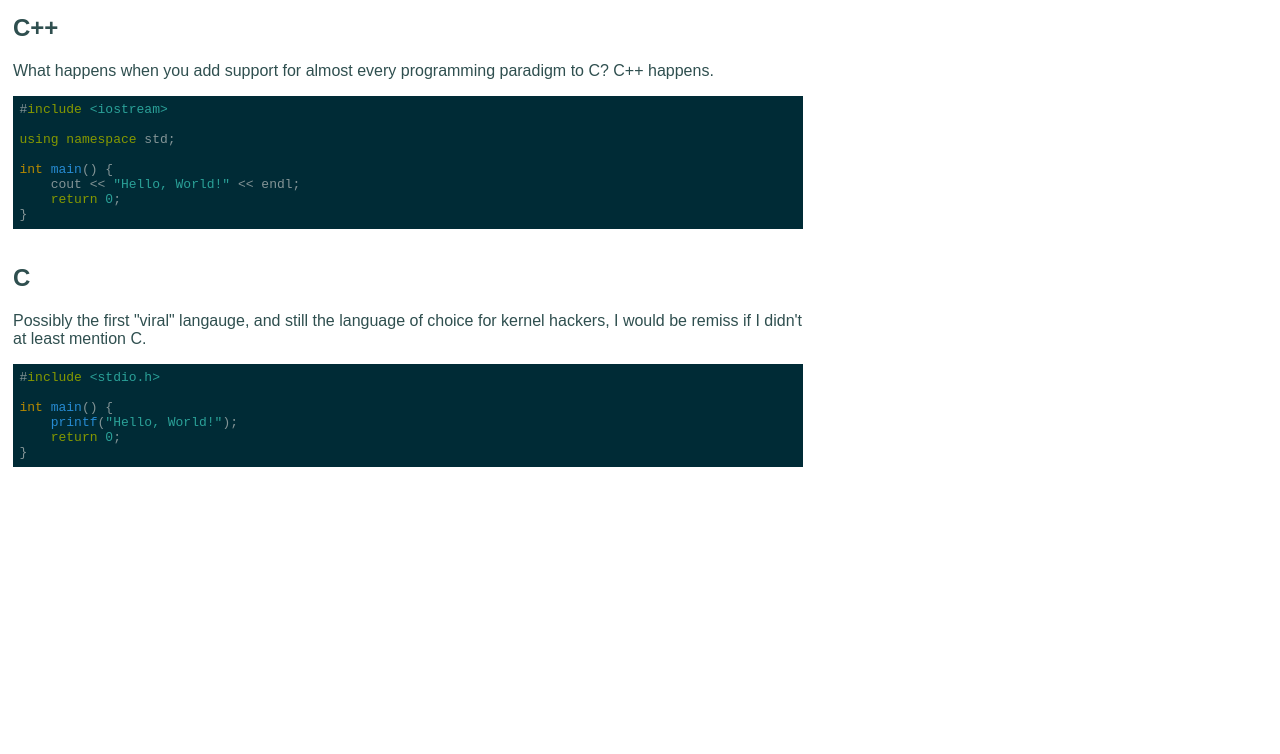
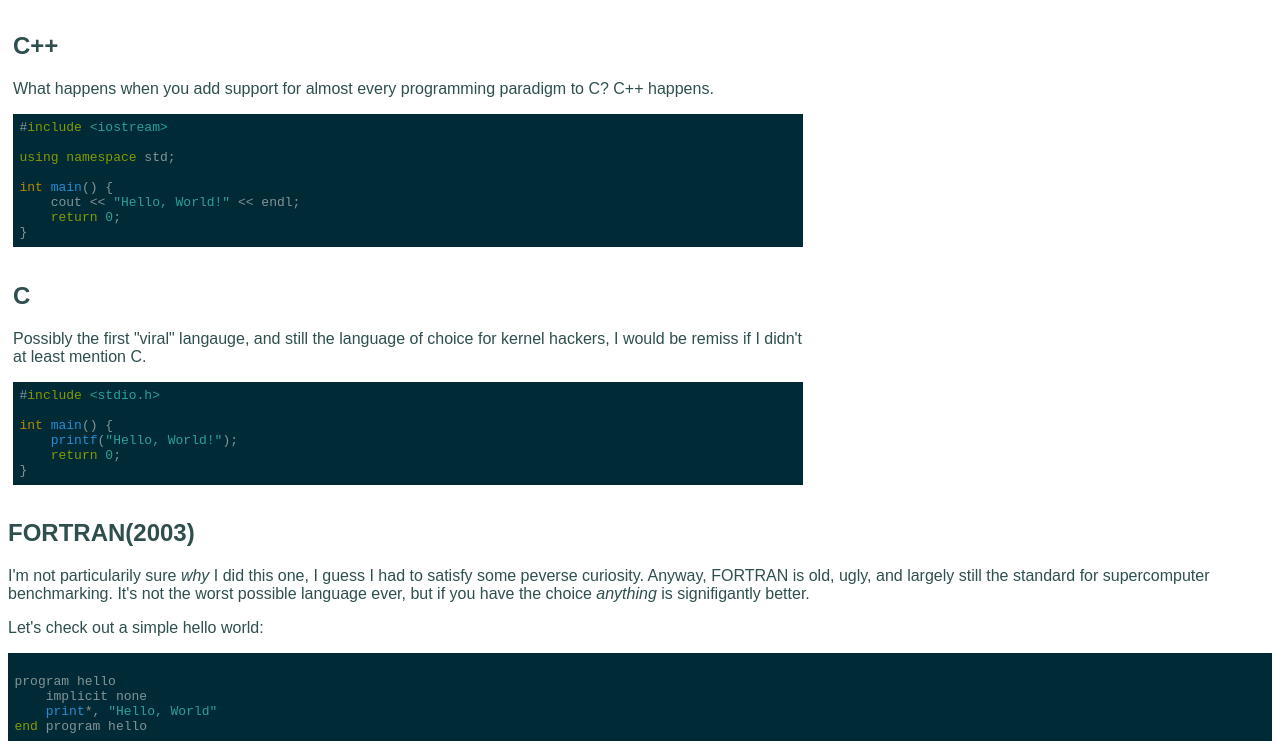
Before and after one commit to cal-smith/adventures, a plain HTML site: page index.html in a window 1280 px wide. Shown: the part 1156-1910 px from the top of the page. Before the commit the page ends 1645 px from the top, so only its background shows below. Drawn offline with nearby package versions, Linux system fonts and the light colour scheme.

Commit message:
added fortran cause I'm crazy

```diff
--- a/index.html
+++ b/index.html
@@ -44,6 +44,7 @@
         <li><a href="https://github.com/hansolo669/pascal-adventures">pascal-adventures</a> | <a href="#pascal">thoughts</a></li>
         <li><a href="https://github.com/hansolo669/cpp-adventures">cpp-adventures</a> | <a href="#cpp">thoughts</a></li>
         <li><a href="https://github.com/hansolo669/c-adventures">c-adventures</a> | <a href="#c">thoughts</a></li>
+        <li><a href="https://github.com/hansolo669/fortran-adventures">fortran-adventures</a> | <a href="#fortran">thoughts</a></li>
     </ul>
     <div class="thoughts">
         <div id="ocaml">
@@ -109,5 +110,16 @@ int main() {
 </code></pre>
         </div>
     </div>
+    <div id="fortran">
+        <h2>FORTRAN(2003)</h2>
+        <p>I'm not particularily sure <i>why</i> I did this one, I guess I had to satisfy some peverse curiosity. Anyway, FORTRAN is old, ugly, and largely still the standard for supercomputer benchmarking. It's not the worst possible language ever, but if you have the choice <i>anything</i> is signifigantly better.</p>
+        <p>Let's check out a simple hello world:</p>
+<pre><code>
+program hello
+    implicit none
+    print*, "Hello, World"
+end program hello
+</code></pre>
+    </div>
 </body>
 </html>
```
